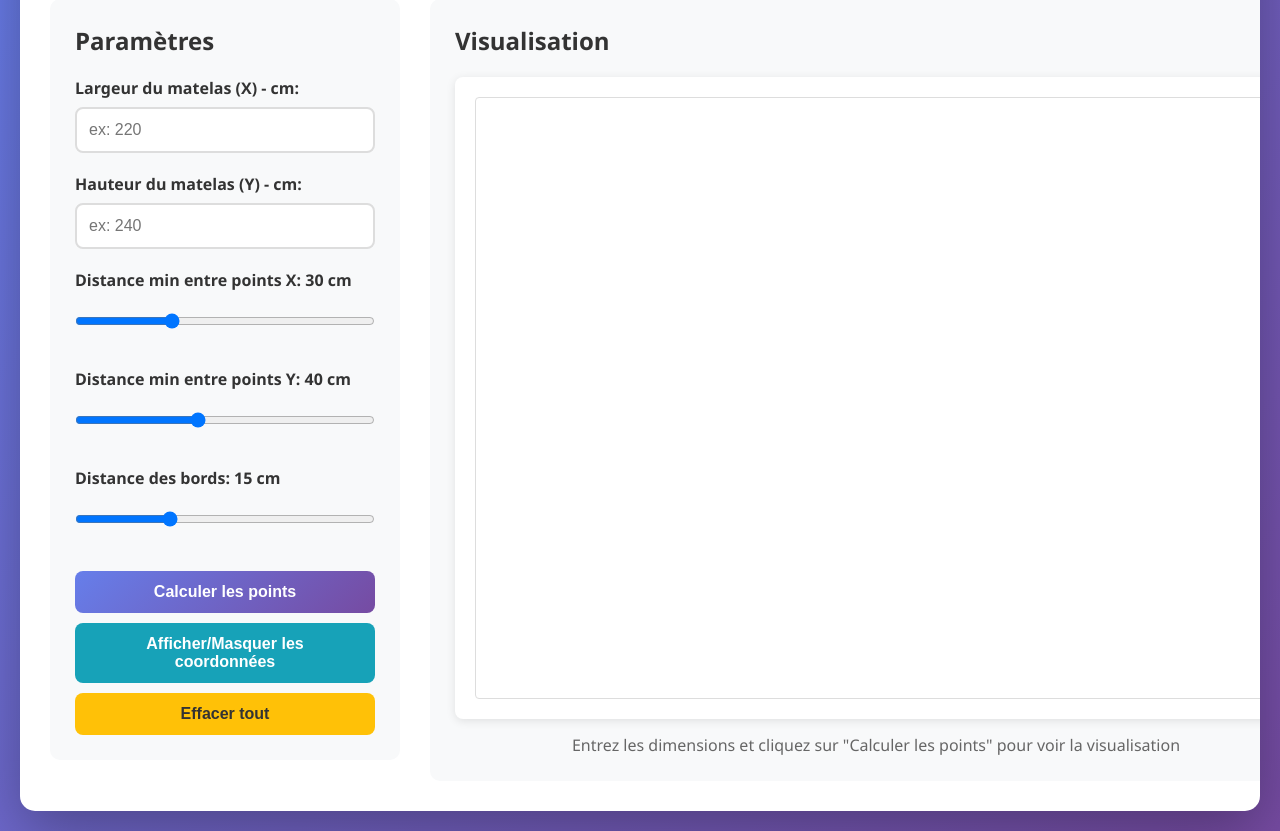
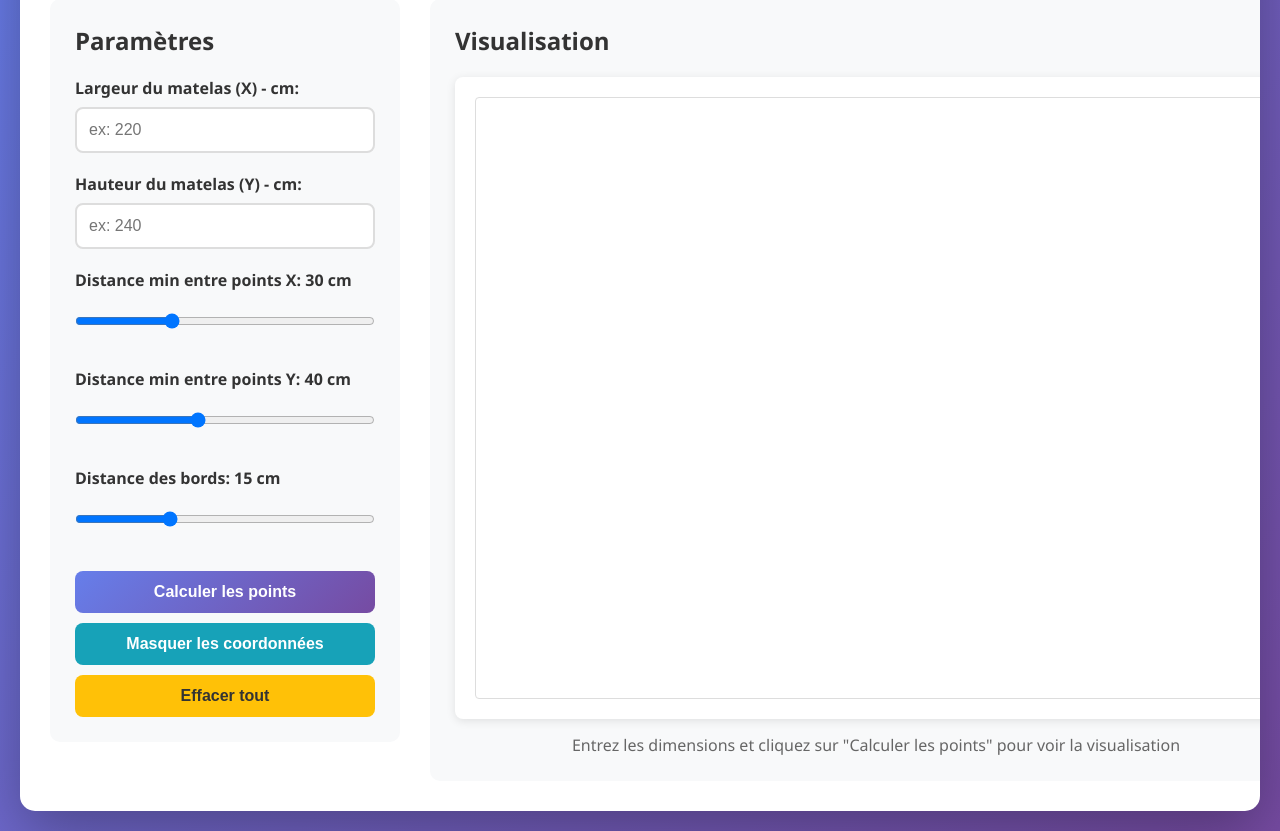
Before and after one commit to PierreExeter/capitons-matelas, a Flask app: page / in a window 1280 px wide. Shown: the part 176-1007 px from the top of the page. Run offline with Flask 3, Linux system fonts and the light colour scheme.

Commit message:
update frontend

```diff
--- a/templates/index.html
+++ b/templates/index.html
@@ -245,15 +245,13 @@
 
                     <div class="button-group">
                         <button type="submit" class="btn-primary">Calculer les points</button>
-                        <button type="button" id="toggleCoords" class="btn-info">Afficher/Masquer les coordonnées</button>
+                        <button type="button" id="toggleCoords" class="btn-info">Masquer les coordonnées</button>
                         <button type="button" id="clearBtn" class="btn-warning">Effacer tout</button>
                     </div>
                 </form>
 
                 <div class="info-box" id="infoBox" style="display: none;">
-                    <h3>Résultats</h3>
-                    <p><strong>Rectangle:</strong> <span id="rectDimensions"></span></p>
-                    <p><strong>Total des Points:</strong> <span id="totalPoints"></span></p>
+                    <p><strong>Total des points:</strong> <span id="totalPoints"></span></p>
                 </div>
             </div>
 
@@ -420,17 +418,15 @@
             // Draw axis labels
             ctx.fillStyle = '#666';
             ctx.font = 'bold 14px Arial';
-            ctx.fillText(`Width: ${rectangle.x} cm`, offsetX, offsetY - 10);
+            ctx.fillText(`Largeur: ${rectangle.x} cm`, offsetX, offsetY - 10);
             ctx.save();
             ctx.translate(offsetX - 25, offsetY + rectHeight / 2);
             ctx.rotate(-Math.PI / 2);
-            ctx.fillText(`Height: ${rectangle.y} cm`, 0, 0);
+            ctx.fillText(`Hauteur: ${rectangle.y} cm`, 0, 0);
             ctx.restore();
         }
 
         function updateInfo(data) {
-            document.getElementById('rectDimensions').textContent =
-                `${data.rectangle.x} cm × ${data.rectangle.y} cm`;
             document.getElementById('totalPoints').textContent =
                 data.points.length;
             infoBox.style.display = 'block';
```
